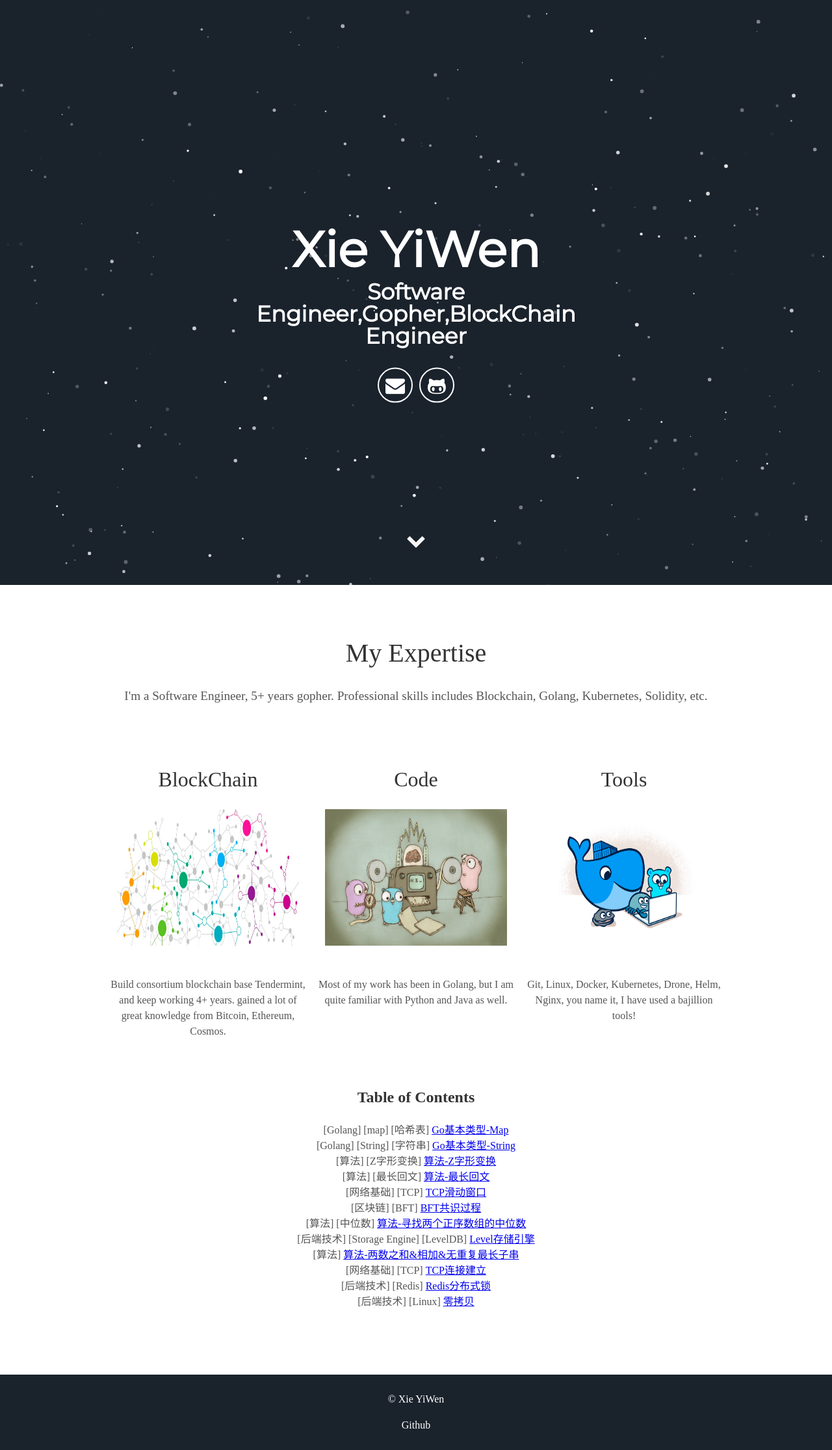
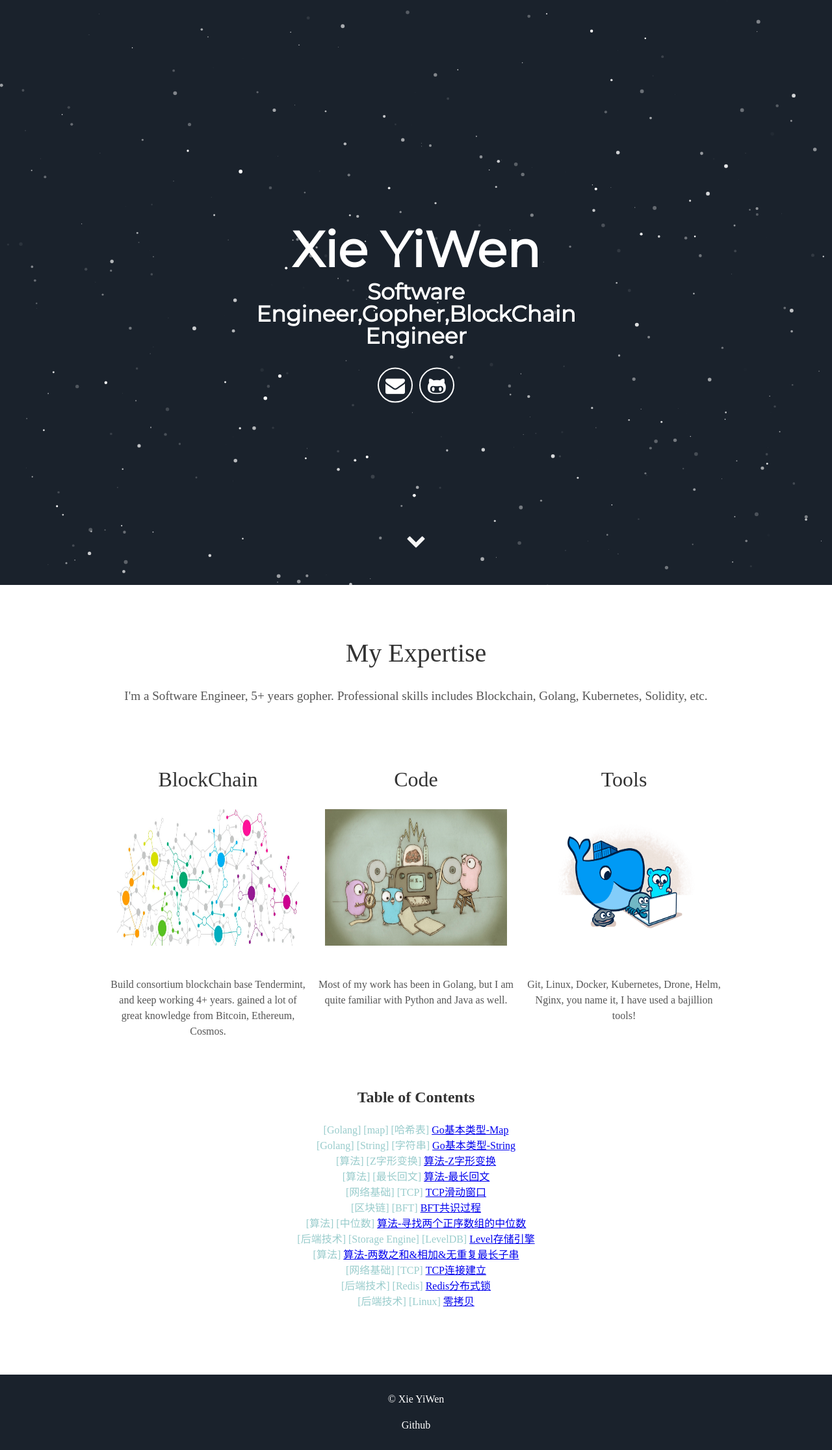
Before and after one commit to xieyiwen/blogs, a Jekyll site: the page built from index.html, in a window 1280 px wide. Shown: the whole page at 65% size. Built offline with Jekyll 4.4.1, drawn with Linux system fonts in a browser that asks for light colours; some web fonts are replaced.

Commit message:
[update] add color for category

```diff
--- a/_layouts/default.html
+++ b/_layouts/default.html
@@ -11,3 +11,8 @@
       {% include footer.html %}
   </body>
 </html>
+<style scoped>
+    .term {
+        color: #99CCCC
+    }
+</style>
```
